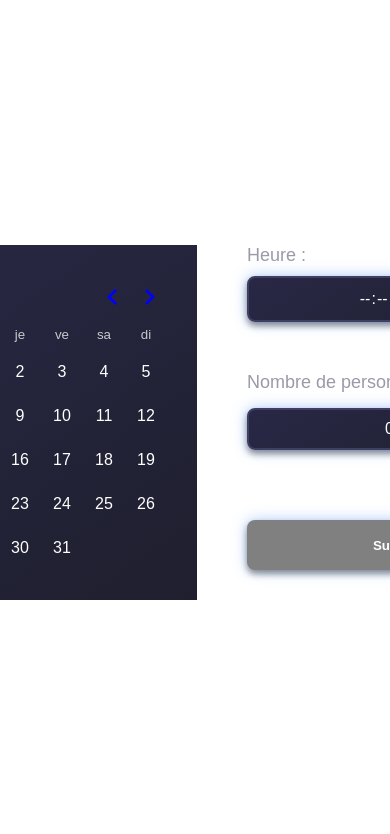
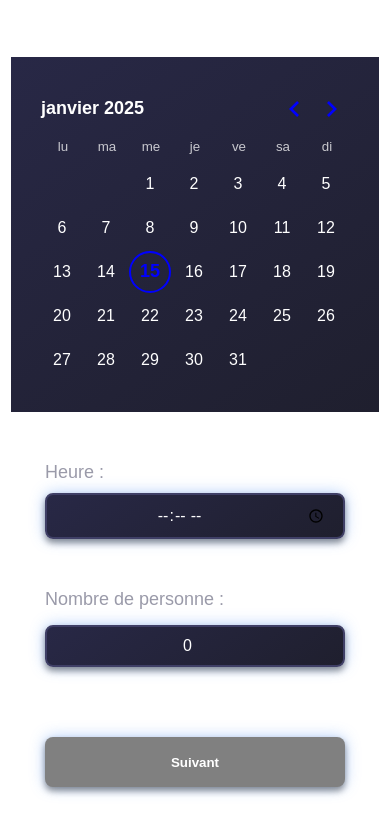
Before and after one commit to MarcRAMADISON/reservation-model, a Next.js app: page / in a window 390 px wide. Shown: the top 834 px of the page. Built offline with nearby package versions, Linux system fonts and the light colour scheme.

Commit message:
fix responsive

```diff
--- a/src/app/components/datePicker/datePicker.module.css
+++ b/src/app/components/datePicker/datePicker.module.css
@@ -2,4 +2,5 @@
     background: linear-gradient(145deg, #282846, #1f1f2e);;
     color:#fff;
     padding: 30px;
+    margin-bottom: 50px;
 }
--- a/src/app/components/timePicker/timePicker.module.css
+++ b/src/app/components/timePicker/timePicker.module.css
@@ -1,15 +1,3 @@
-
-
-.body {
-  font-family: sans-serif; /* Police futuriste */
-  background: #1e1e2f; /* Couleur de fond sombre */
-  color: #fff;
-  display: flex;
-  justify-content: center;
-  align-items: center;
-  height: 100vh;
-  margin: 0;
-}
 
 /* Conteneur global */
 .futuristicTimeInput {
--- a/src/app/page.js
+++ b/src/app/page.js
@@ -192,6 +192,7 @@ export default function Home() {
             <button
               disabled={!checkValidation}
               className={!checkValidation ? styles.disabled : styles.nextButton}
+              style={{marginTop:'70px'}}
               onClick={(e) => {
                 handleChangeStep(e, "NEXT");
               }}
--- a/src/app/page.module.css
+++ b/src/app/page.module.css
@@ -25,6 +25,9 @@
 
 .inputBlock{
   display: flex;
+  flex-wrap: wrap;
+  justify-content: center;
+  align-items: flex-start;
 }
 
 .block {
@@ -113,3 +116,18 @@
   color:green;
   margin-bottom: 50px;
 }
+
+@media (max-width: 720px){
+  .pageInfo{
+    grid-template-columns: 100%;
+  }
+  .nextButton{
+    margin-top: 0px;
+  }
+  .disabled{
+    margin-top: 0px;
+  }
+  .block {
+    margin-left: 0px;
+  }
+}
```
